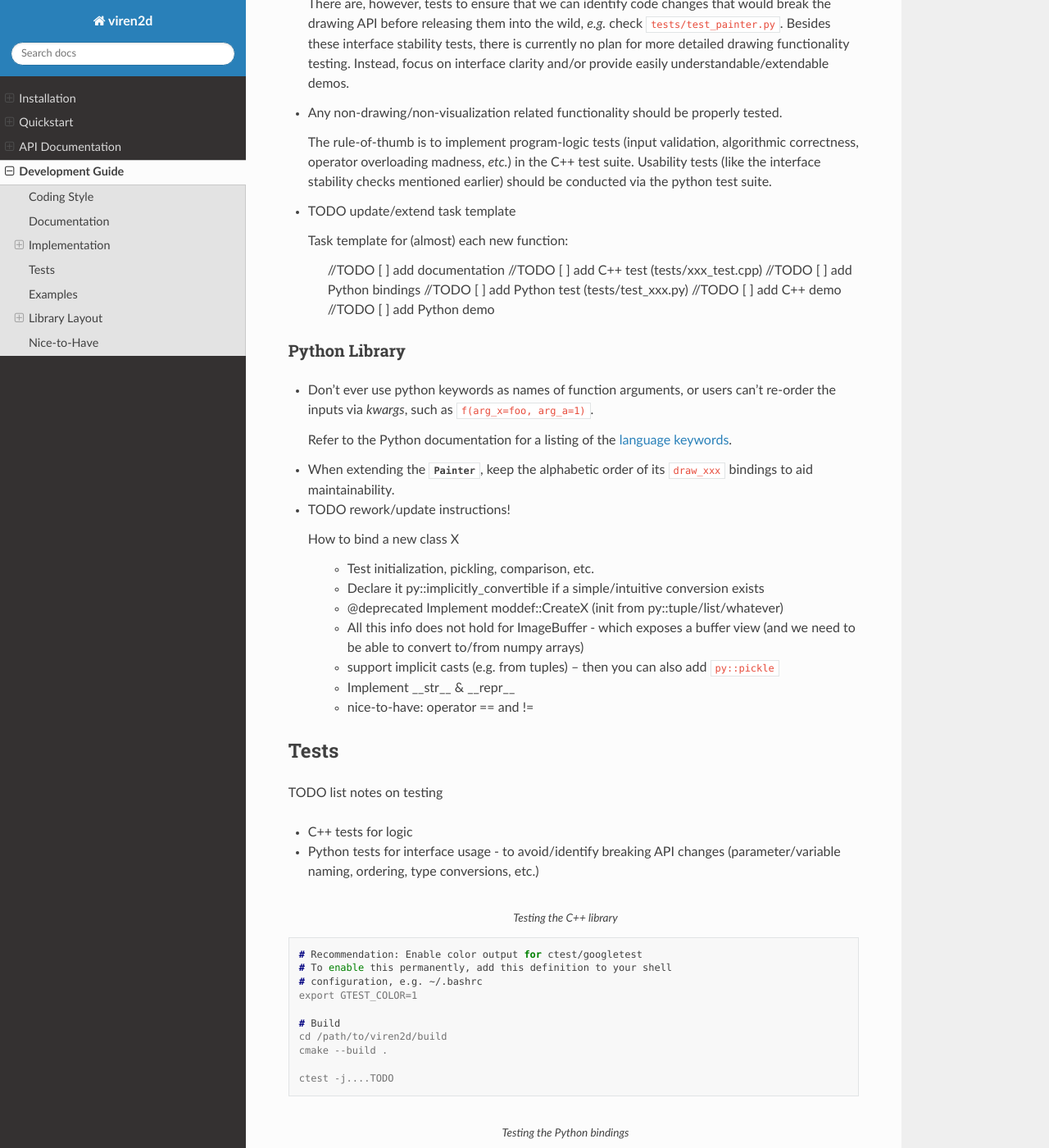
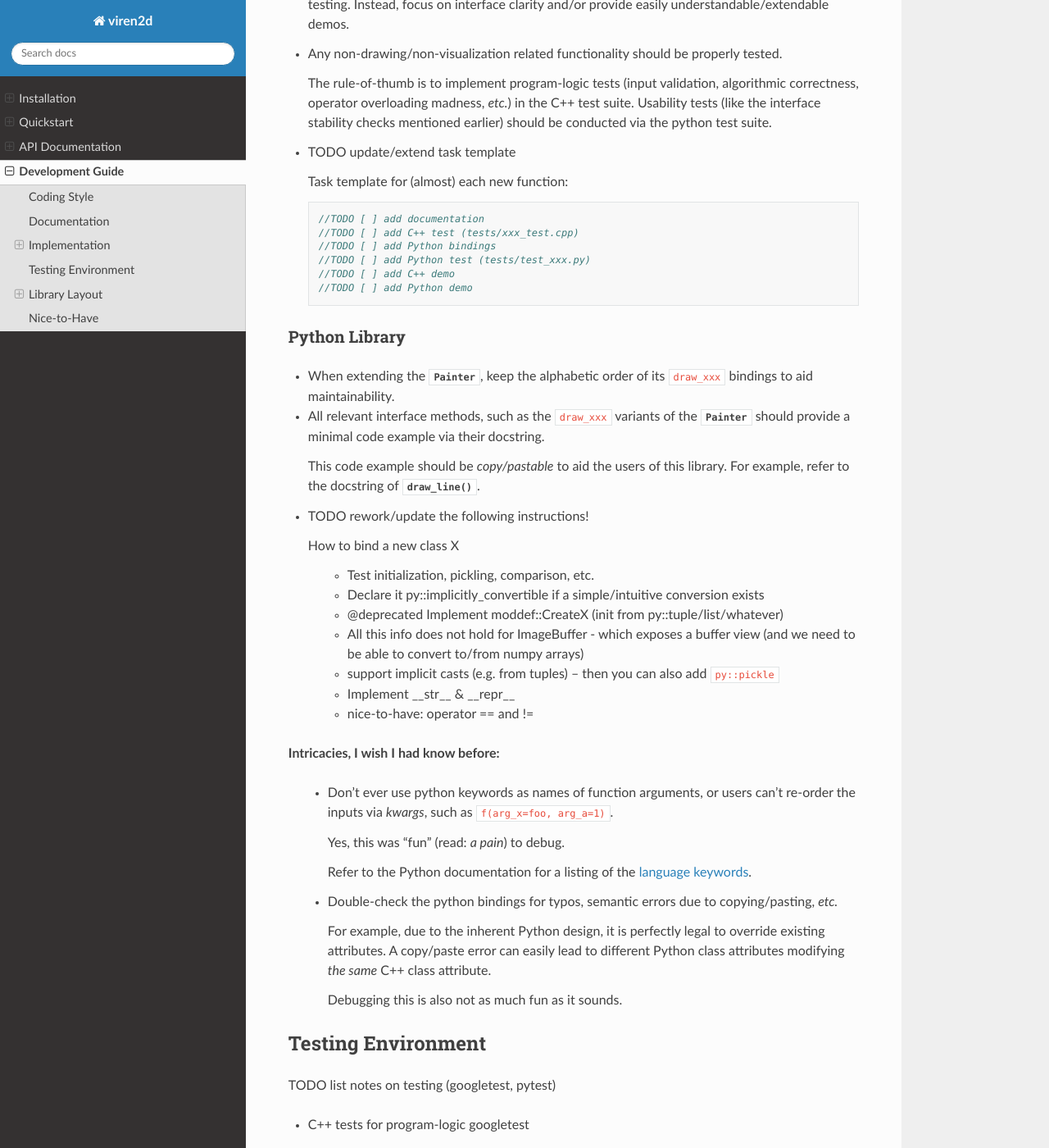
Before and after one commit to snototter/viren2d, a Sphinx documentation site: the page built from docs/source/dev-guide.rst, in a window 1280 px wide and 1400 px high, scrolled down 1266 px. Shown: the whole window at 82% size. Built offline with Sphinx 7.4.7 and the Read the Docs theme 2.0.0, drawn with Linux system fonts in a browser that asks for light colours; the version number could not be read and is left out; some of the changed text lies outside the part shown.

Commit message:
update developer's guide & docstrings

```diff
--- a/docs/source/dev-guide.rst
+++ b/docs/source/dev-guide.rst
@@ -7,6 +7,7 @@ Development Guide
 If you plan on extending ``viren2d``, please consider the following style
 guide, design decisions and recommendations. This ensures that your new feature
 will be swiftly integrated into the library.
+
 
 ~~~~~~~~~~~~
 Coding Style
@@ -96,6 +93,8 @@ C++ Library
 
    Task template for (almost) each new function:
 
+   .. code-block:: cpp
+
       //TODO [ ] add documentation
       //TODO [ ] add C++ test (tests/xxx_test.cpp)
       //TODO [ ] add Python bindings
@@ -108,16 +107,20 @@ C++ Library
 Python Library
 ..............
 
-*  Don't ever use python keywords as names of function arguments, or users
-   can't re-order the inputs via *kwargs*, such as ``f(arg_x=foo, arg_a=1)``.
-
-   Refer to the Python documentation for a listing of the
-   `language keywords <https://docs.python.org/3.8/reference/lexical_analysis.html#keywords>`__.
 
 *  When extending the :class:`~viren2d.Painter`, keep the alphabetic order of
    its ``draw_xxx`` bindings to aid maintainability.
 
-*  TODO rework/update instructions!
+*  All relevant interface methods, such as the ``draw_xxx`` variants of the
+   :class:`~viren2d.Painter` should provide a minimal code example via their
+   docstring.
+
+   This code example should be *copy/pastable* to aid the users of this
+   library. For example, refer to the docstring of
+   :meth:`~viren2d.Painter.draw_line`.
+
+
+*  TODO rework/update the following instructions!
 
    How to bind a new class X
 
@@ -132,50 +135,61 @@ Python Library
     * Implement __str__ & __repr__
     * nice-to-have: operator == and !=
 
+**Intricacies, I wish I had know before:**
 
-~~~~~
-Tests
-~~~~~
+   *  Don't ever use python keywords as names of function arguments, or users
+      can't re-order the inputs via *kwargs*, such as ``f(arg_x=foo, arg_a=1)``.
 
-TODO list notes on testing
+      Yes, this was "fun" (read: *a pain*) to debug.
 
-*  C++ tests for logic
+      Refer to the Python documentation for a listing of the
+      `language keywords <https://docs.python.org/3.8/reference/lexical_analysis.html#keywords>`__.
+
+   *  Double-check the python bindings for typos, semantic errors due to
+      copying/pasting, *etc.*
+
+      For example, due to the inherent Python design, it is perfectly legal to
+      override existing attributes. A copy/paste error can easily lead to
+      different Python class attributes modifying *the same* C++ class attribute.
+
+      Debugging this is also not as much fun as it sounds.
+
+
+
+~~~~~~~~~~~~~~~~~~~
+Testing Environment
+~~~~~~~~~~~~~~~~~~~
+
+TODO list notes on testing (googletest, pytest)
+
+*  C++ tests for program-logic
+   googletest
+
+   .. code-block:: console
+      :caption: Manual C++ Testing Workflow
+
+      # Recommendation: Enable color output for ctest/googletest
+      # To enable this permanently, add this definition to your shell
+      # configuration, e.g. ~/.bashrc
+      export GTEST_COLOR=1
+
+      # Build
+      cd /path/to/viren2d/build
+      cmake --build .
+
+      ctest -j....TODO
+
 
 *  Python tests for interface usage - to avoid/identify breaking
    API changes (parameter/variable naming, ordering, type conversions, etc.)
+   pytest
 
-.. code-block:: console
-   :caption: Testing the C++ library
+   .. code-block:: console
+      :caption: Manual Python Testing Workflow
 
-   # Recommendation: Enable color output for ctest/googletest
-   # To enable this permanently, add this definition to your shell
-   # configuration, e.g. ~/.bashrc
-   export GTEST_COLOR=1
-
-   # Build
-   cd /path/to/viren2d/build
-   cmake --build .
-
-   ctest -j....TODO
-
-
-.. code-block:: console
-   :caption: Testing the Python bindings
-
-   #TODO doc pytest
-   pip install pytest
-   pytest tests/test_*.py
-
-
-
-~~~~~~~~
-Examples
-~~~~~~~~
-
-TODO huge learning benefit vs huge maintenance burden (unless the interface is properly tested and stable!)
-
-python examples preferred
-cpp examples nice-to-have
+      #TODO doc pytest
+      pip install pytest
+      pytest tests/test_*.py
 
 
 ~~~~~~~~~~~~~~
@@ -183,6 +197,18 @@ Library Layout
 ~~~~~~~~~~~~~~
 
 .. _dev-library-layout:
+
+Before diving into the layout of the code framework, note: to avoid name
+clashes or having to use naming schemes which rely on underscores, the physical
+C++ and Python libraries use different names:
+
+*  The target name of the C++ library is ``viren2d++``, whereas the target name
+   of the Python library is ``viren2d``.
+
+*  Currently, I prefer to statically link the C++ library into the consuming
+   application. The Python bindings, however, have to be dynamic libraries.
+
+*  TODO double-check before release
 
 The following subsections provide a hands-on introduction on the library
 layout with supplementary explanations on some design choices.
@@ -289,10 +315,10 @@ Some **functional features**, that I'd like to see at some time in the future:
 
 *  Support switching between the image surface and cairo's SVG surface.
 
-   Note: I did some preliminary tests on this but didn't follow this route,
-   because even with the basic SVG examples I wasn't able to correctly
-   render image data. This will need some deeper digging than I can currently
-   effort.
+   Note: I did some preliminary tests on this but didn't follow this route
+   for now. Even with the basic SVG examples I wasn't able to correctly
+   render image data (always ended up with empty SVGs). This will need some
+   deeper digging...
 
 *  Creating stereoglyphs
 
@@ -305,3 +331,5 @@ Some **workflow-related extensions**, I'd fancy:
 
 *  Automate the *rtd_example_image* generation via github workflows (upon each
    push, but before the RTD workflow starts building the docs)
+
+*  Prepare github templates for PRs, issue reports, *etc.*
```
Also changed, not shown: other parts of docs/source/dev-guide.rst (+3 -7 lines), docs/source/index.rst (+15 -15 lines), 4 other files.
